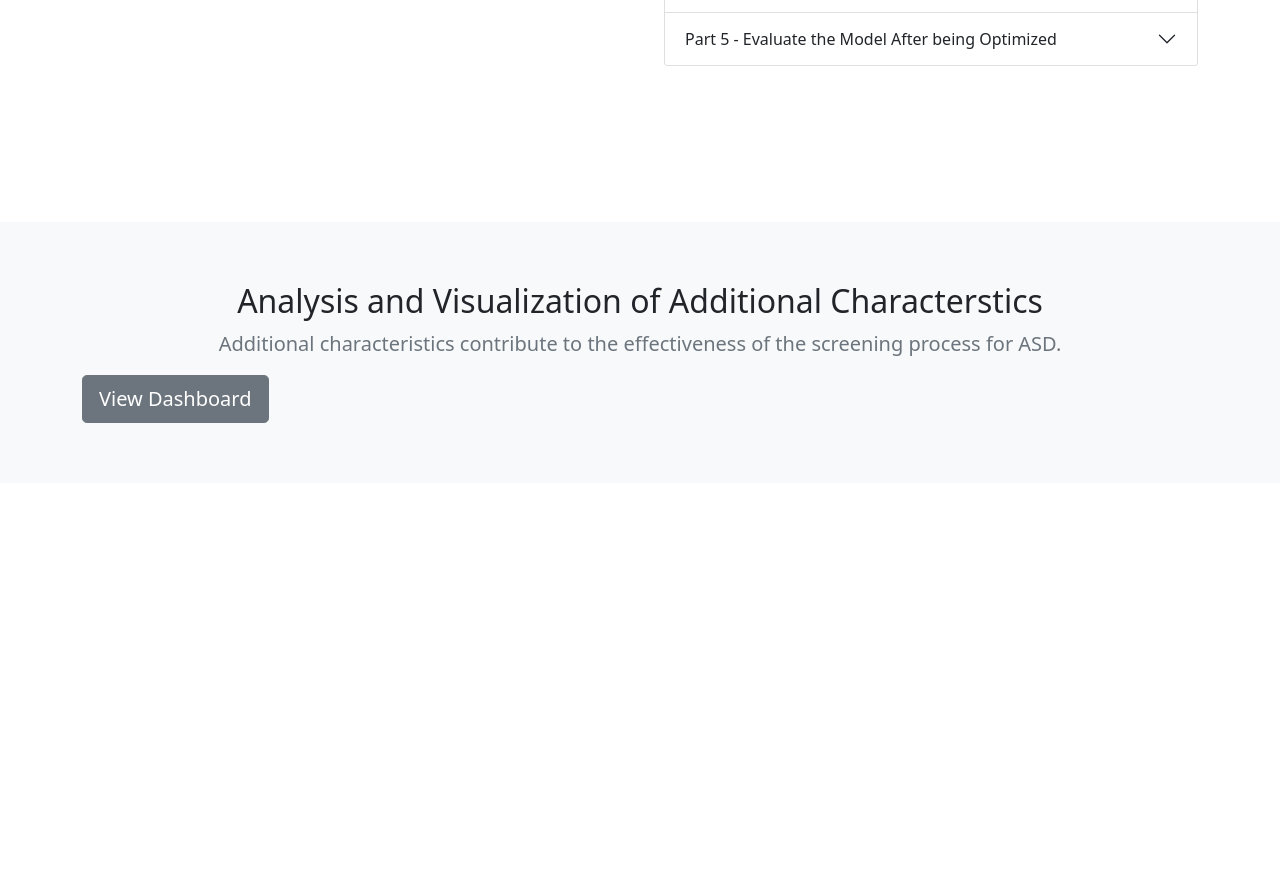
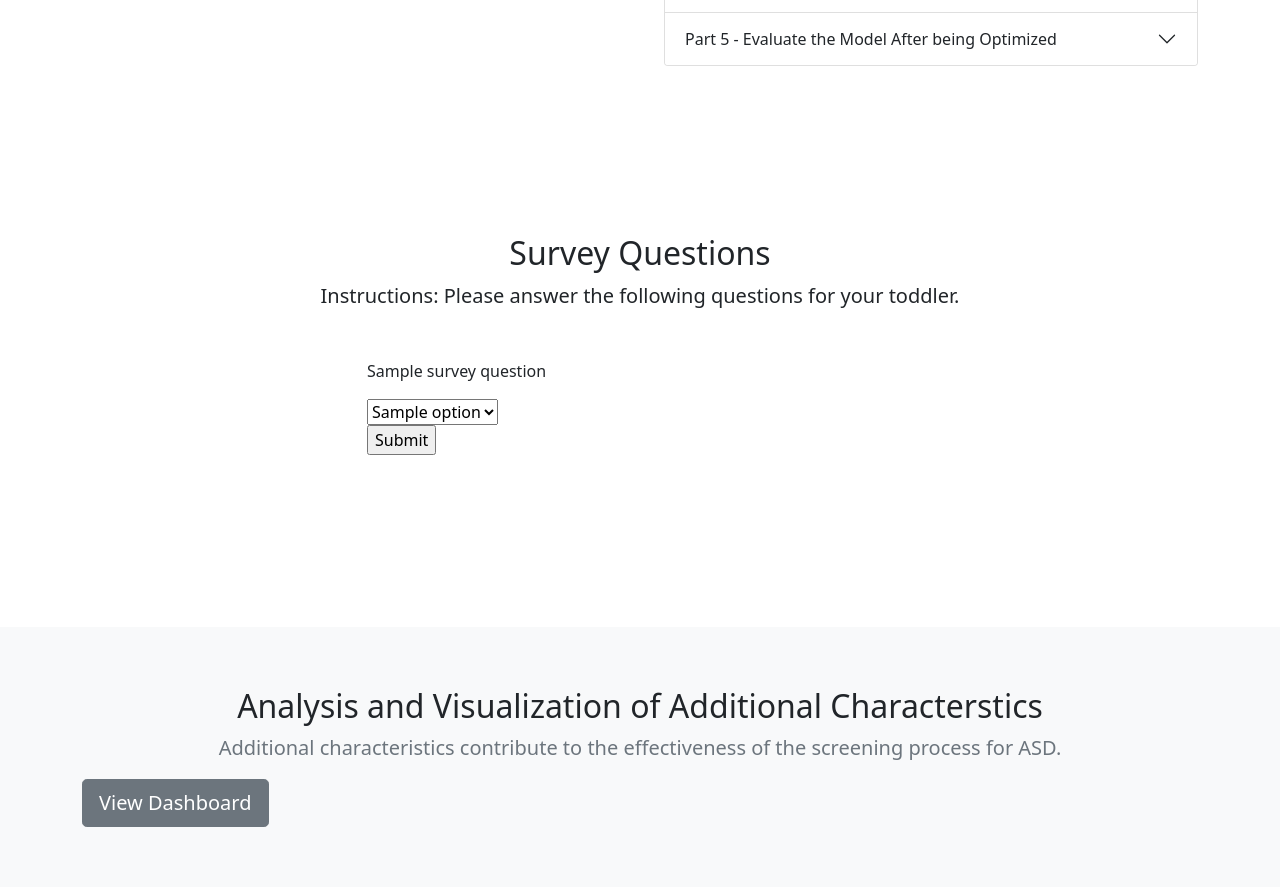
Before and after one commit to JessicaRBailey/AutismML, a Flask app: template templates/index.html in a window 1280 px wide. Shown: the part 2919-3806 px from the top of the page. Before the commit the page ends 3342 px from the top, so only its background shows below. Run offline with Flask 3, Linux system fonts and the light colour scheme; the template is opened without the code that fills it: most values are stand-ins (such as "Sample title", 1, 10 or a date in 2020); parts of the project's set-up code (start-up, migrations or seed data) failed here and were passed over.

Commit message:
Implementing Survey Question Styling and Website Linking

```diff
--- a/templates/index.html
+++ b/templates/index.html
@@ -382,6 +382,45 @@
         </div>
     </section>
 
+
+
+    <!-- adding survey questions -->
+    <section id="survey">
+        <div class="container-lg">
+
+          <div class="text-center">
+            <h2>Survey Questions</h2>
+            <p class="lead">Instructions: Please answer the following questions for your toddler.</p>
+          </div>
+          <div class="row justify-content-center my-5">
+            <div class="col-lg-6">
+
+                <form method="POST" action="/survey">
+                    {% for question in surveyQuestions %}
+                    <div class="question">
+                        <p>{{ question }}</p>
+                        {% if loop.index == 11 %}
+                        <select name="option_{{ loop.index }}">
+                            {% for age in range(12, 37) %}
+                            <option value="{{ age }}">{{ age }}</option>
+                            {% endfor %}
+                        </select>
+                        {% else %}
+                        <select name="option_{{ loop.index }}">
+                            {% for option in optionList %}
+                            <option value="{{ option[0] }}">{{ option[1] }}</option>
+                            {% endfor %}
+                        </select>
+                        {% endif %}
+                    </div>
+                    {% endfor %}
+                    <input type="submit" value="Submit">
+                </form>
+            </div>
+          </div>
+        </div>
+      </section>
+
       <!-- This section is dedicated to the analysis and visualization of additional characteristics for ASD screening. -->
     <section id="Analysis" class="bg-light mt-5">
         <div class="container-lg">
```
Also changed, not shown: Resources/survey_responses.json (+42 -0 lines), templates/survey.html (+25 -3 lines), Resources/survey_responses.db.
